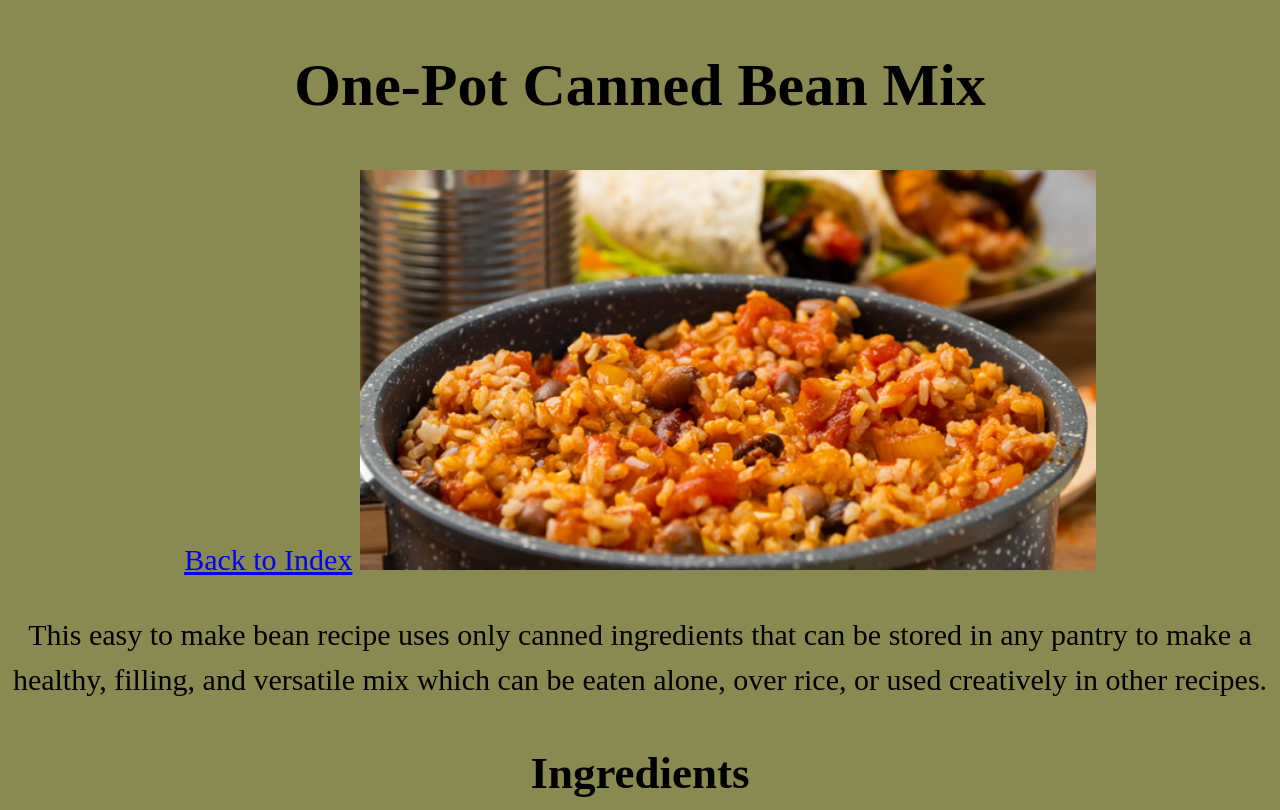
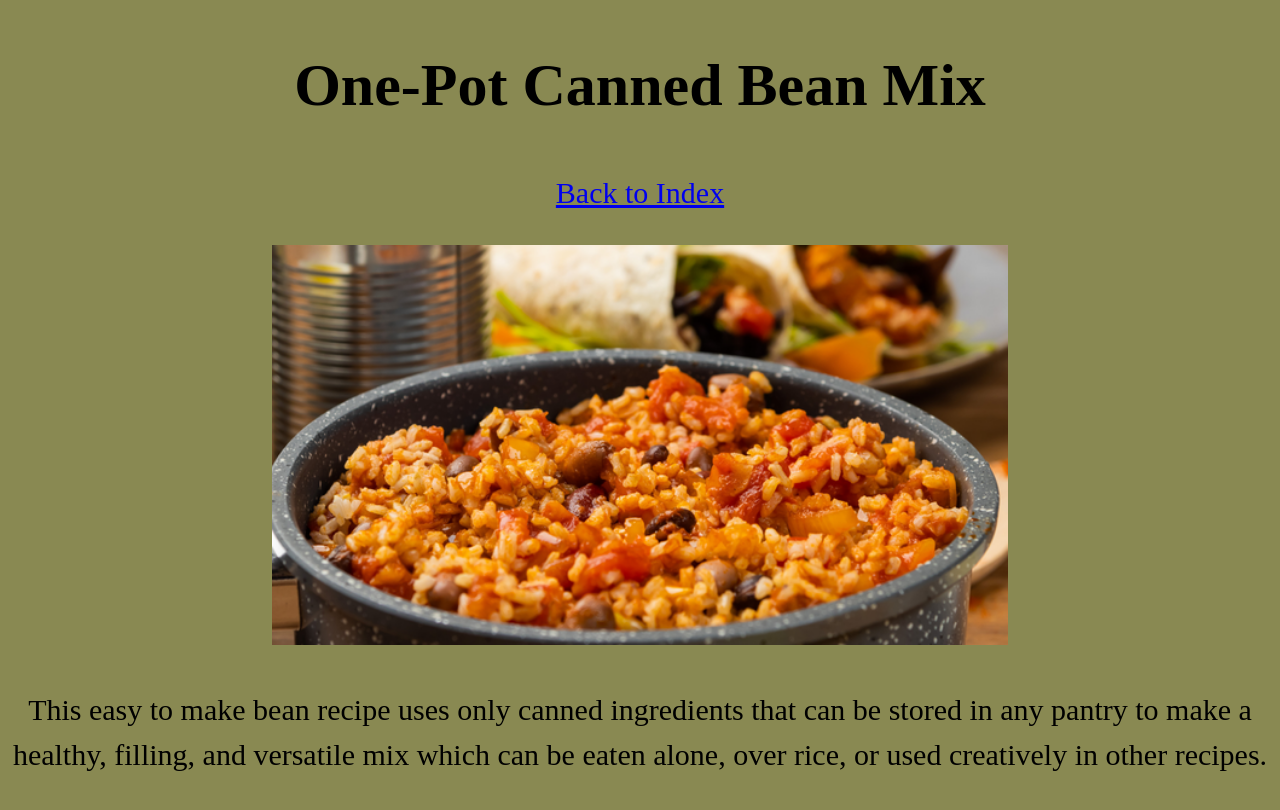
Before and after one commit to whohensee/odin-recipes, a plain HTML site: page recipes/bean-mix.html in a window 1280 px wide. Shown: the top 810 px of the page. Drawn offline with Linux system fonts and the light colour scheme.

Commit message:
Improve format of recipe pages

```diff
--- a/recipes/bean-mix.html
+++ b/recipes/bean-mix.html
@@ -9,7 +9,7 @@
 
 <body>
     <h1>One-Pot Canned Bean Mix</h1>
-    <a href="../index.html">Back to Index</a>
+    <p><a href="../index.html">Back to Index</a></p>
     <img src="../images/bean-mix.png" alt="A full pot brimming with beans">
     <p>
         This easy to make bean recipe uses only canned ingredients that can be
```
Also changed, not shown: recipes/masala-lentils.html (+1 -1 lines), recipes/tostadas.html (+1 -1 lines).
